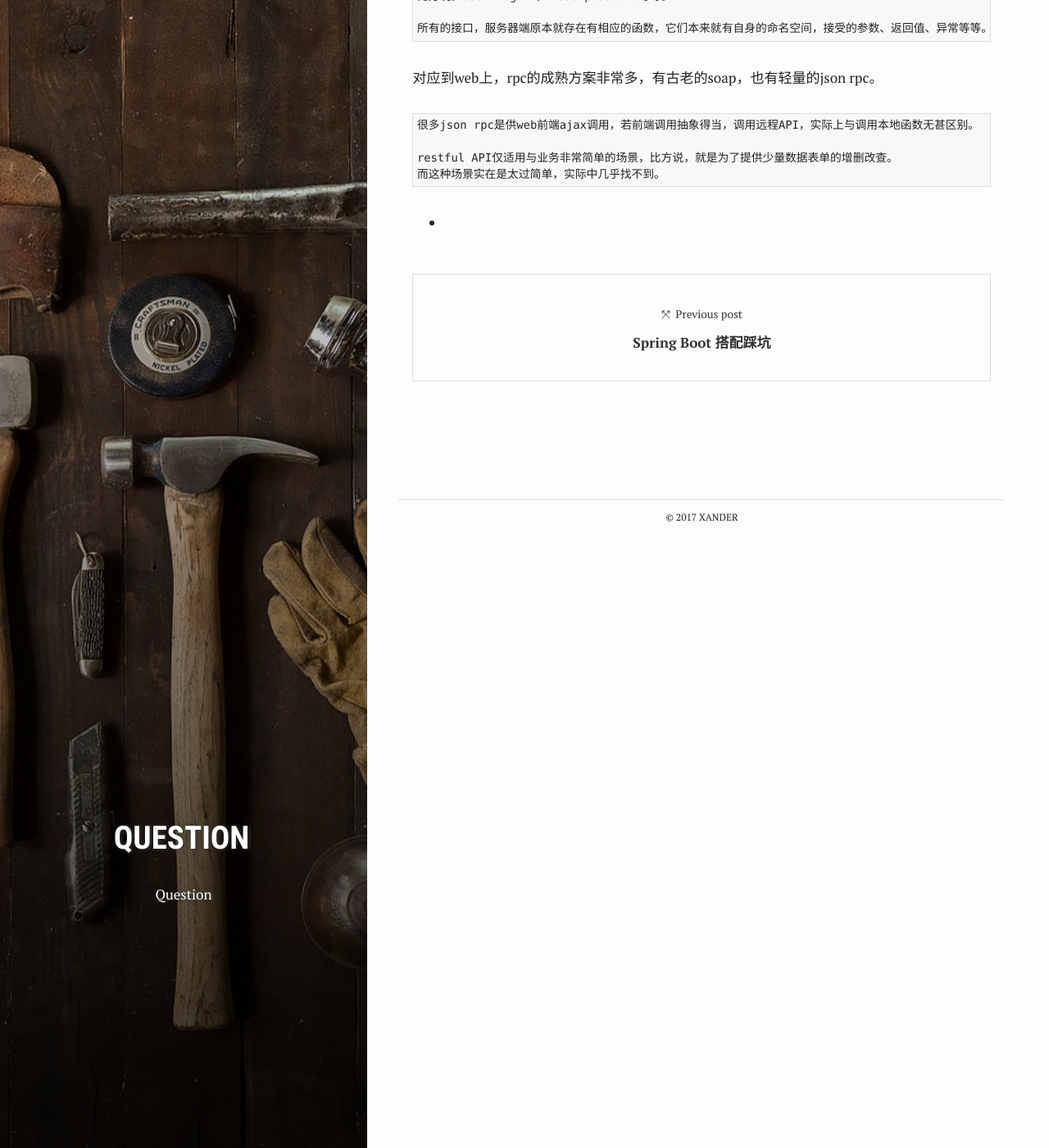
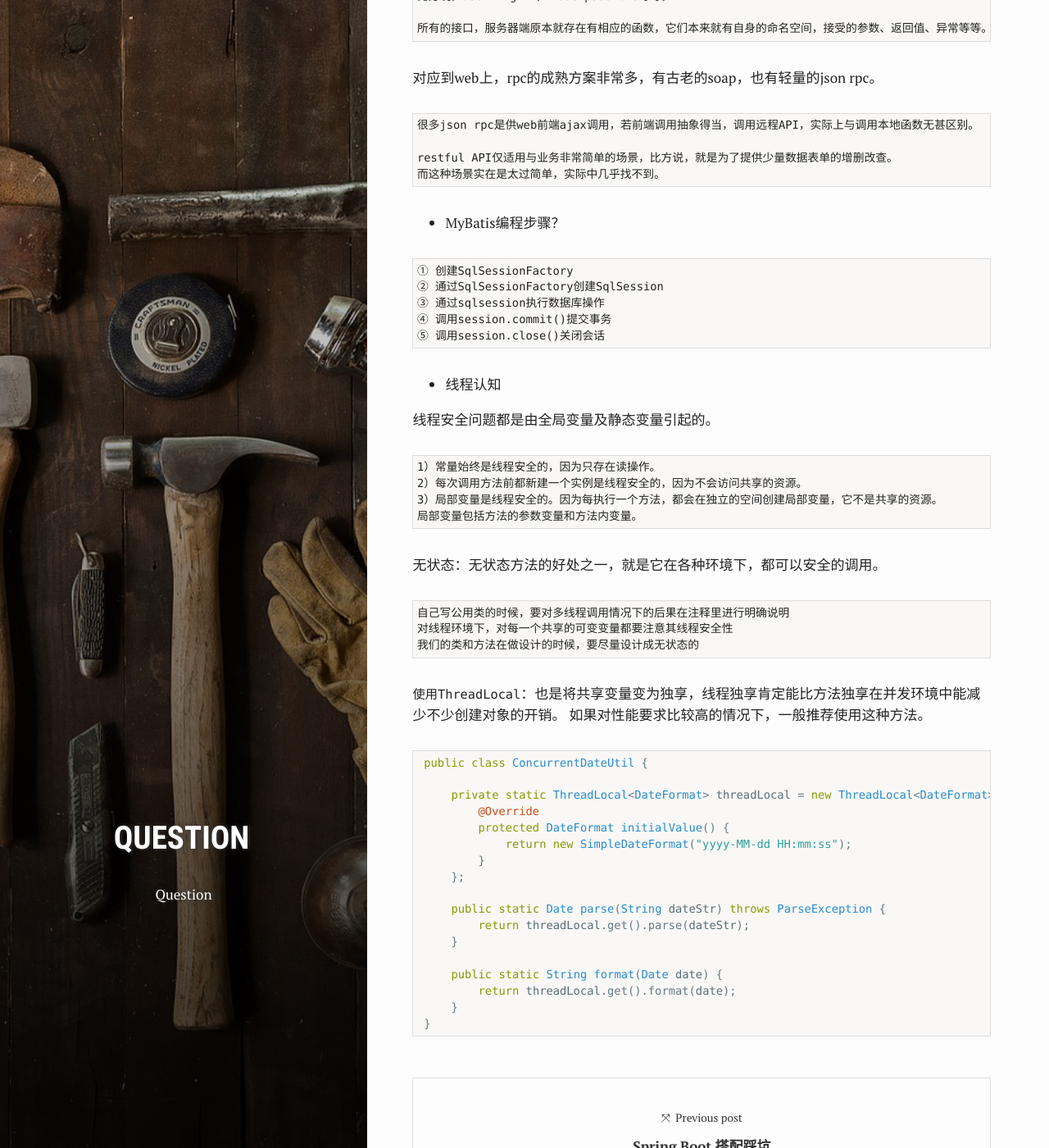
Before and after one commit to yyxiao/yyxiao.github.io, a Jekyll site: the page built from _posts/2017-06-12-面试问题归纳.md, in a window 1280 px wide and 1400 px high, scrolled down 844 px. Shown: the whole window at 82% size. Built offline with Jekyll 4.4.1, drawn with Linux system fonts in a browser that asks for light colours.

Commit message:
add other question

````diff
--- a/_posts/2017-06-12-面试问题归纳.md
+++ b/_posts/2017-06-12-面试问题归纳.md
@@ -51,4 +51,52 @@ restful API仅适用与业务非常简单的场景，比方说，就是为了提
 而这种场景实在是太过简单，实际中几乎找不到。
 ```
 
-*
+* MyBatis编程步骤？
+
+```text
+① 创建SqlSessionFactory
+② 通过SqlSessionFactory创建SqlSession
+③ 通过sqlsession执行数据库操作
+④ 调用session.commit()提交事务
+⑤ 调用session.close()关闭会话
+```
+
+* 线程认知
+
+线程安全问题都是由全局变量及静态变量引起的。
+
+```text
+1）常量始终是线程安全的，因为只存在读操作。
+2）每次调用方法前都新建一个实例是线程安全的，因为不会访问共享的资源。
+3）局部变量是线程安全的。因为每执行一个方法，都会在独立的空间创建局部变量，它不是共享的资源。
+局部变量包括方法的参数变量和方法内变量。
+```
+无状态：无状态方法的好处之一，就是它在各种环境下，都可以安全的调用。
+```text
+自己写公用类的时候，要对多线程调用情况下的后果在注释里进行明确说明
+对线程环境下，对每一个共享的可变变量都要注意其线程安全性
+我们的类和方法在做设计的时候，要尽量设计成无状态的
+```
+
+`使用ThreadLocal`：也是将共享变量变为独享，线程独享肯定能比方法独享在并发环境中能减少不少创建对象的开销。
+如果对性能要求比较高的情况下，一般推荐使用这种方法。
+
+```java
+ public class ConcurrentDateUtil {
+
+     private static ThreadLocal<DateFormat> threadLocal = new ThreadLocal<DateFormat>() {
+         @Override
+         protected DateFormat initialValue() {
+             return new SimpleDateFormat("yyyy-MM-dd HH:mm:ss");
+         }
+     };
+
+     public static Date parse(String dateStr) throws ParseException {
+         return threadLocal.get().parse(dateStr);
+     }
+
+     public static String format(Date date) {
+         return threadLocal.get().format(date);
+     }
+ }
+```
````
